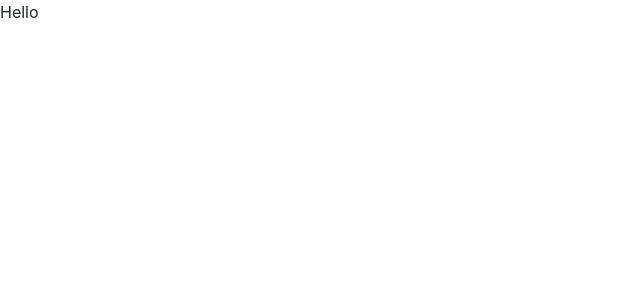
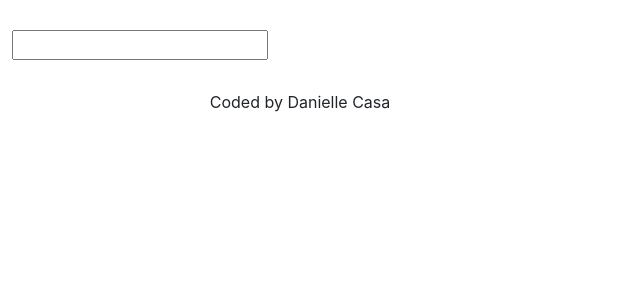
Before and after one commit to DCClara/react-dictionary, a React (Create React App) app: page / in a window 1280 px wide. Shown: the top 300 px of the page, without its empty margins (0-640 px from the left). Built offline with nearby package versions, Linux system fonts and the light colour scheme.

Commit message:
added a search engine

```diff
--- a/src/App.css
+++ b/src/App.css
@@ -0,0 +1,18 @@
+.App {
+  max-width: 600px;
+}
+
+.App header {
+  margin: 30px 0;
+}
+
+.App a {
+  display: block;
+  text-align: center;
+  margin-top: 10px;
+}
+
+.App-footer {
+  text-align: center;
+  margin: 30px 0;
+}
--- a/src/App.js
+++ b/src/App.js
@@ -1,12 +1,16 @@
 import "./App.css";
+import Dictionary from "./Dictionary";
 
-function App() {
+export default function App() {
   return (
     <div className="App">
-      <header className="App-header"></header>
-      Hello
+      <div className="container">
+        <header className="App-header"></header>
+        <main>
+          <Dictionary />
+        </main>
+        <footer className="App-footer">Coded by Danielle Casa</footer>
+      </div>
     </div>
   );
 }
-
-export default App;
--- /dev/null
+++ b/src/Dictionary.js
@@ -0,0 +1,22 @@
+import React, { useState } from "react";
+import "./Dictionary.css";
+
+export default function Dictionary() {
+  let [keyword, setKeyword] = useState("");
+
+  function search(event) {
+    event.preventDefault();
+    alert(`searching for ${keyword} definition`);
+  }
+
+  function handleKeywordChange(event) {
+    setKeyword(event.target.value);
+  }
+  return (
+    <div className="Dictionary">
+      <form className="DictionaryForm" onSubmit={search}>
+        <input type="search" onChange={handleKeywordChange} />
+      </form>
+    </div>
+  );
+}
```
Also changed, not shown: src/Dictionary.css (added).
